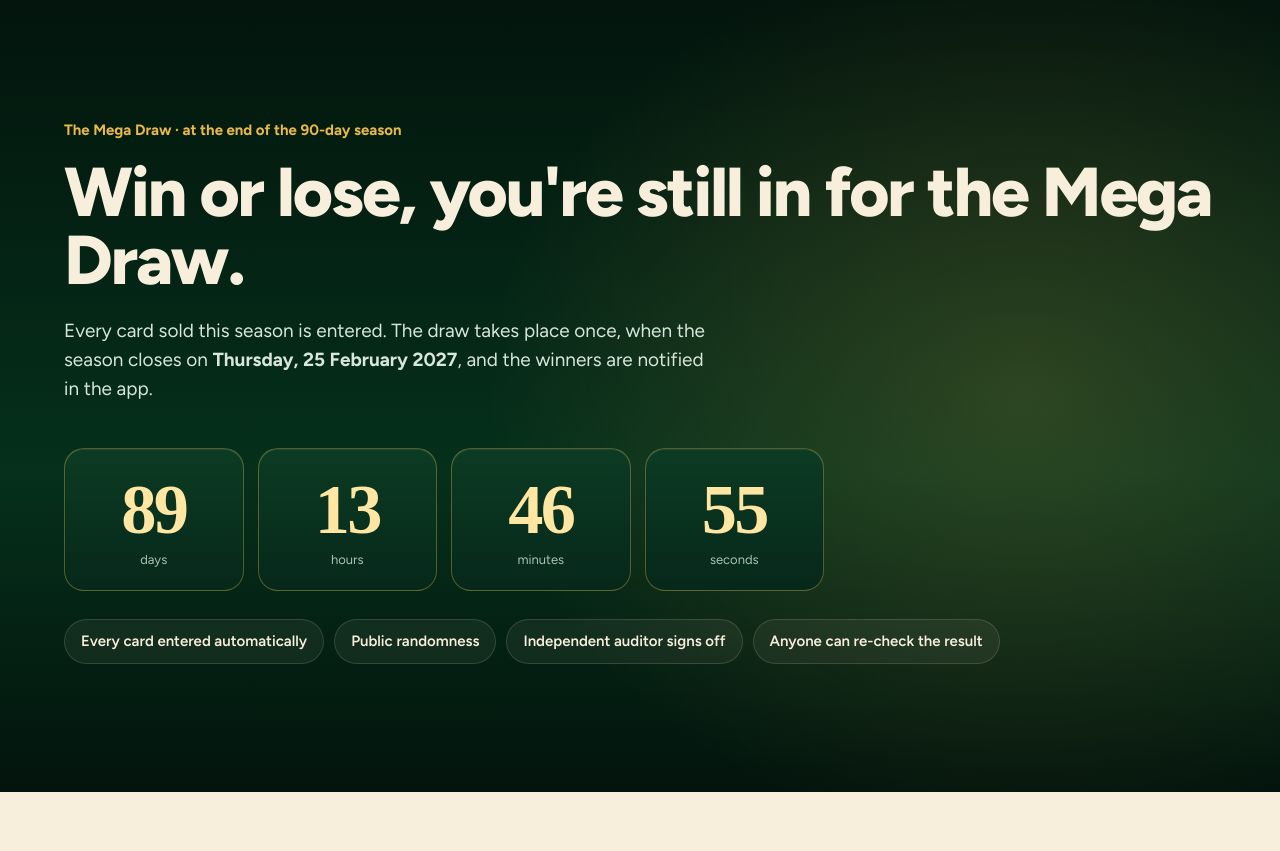
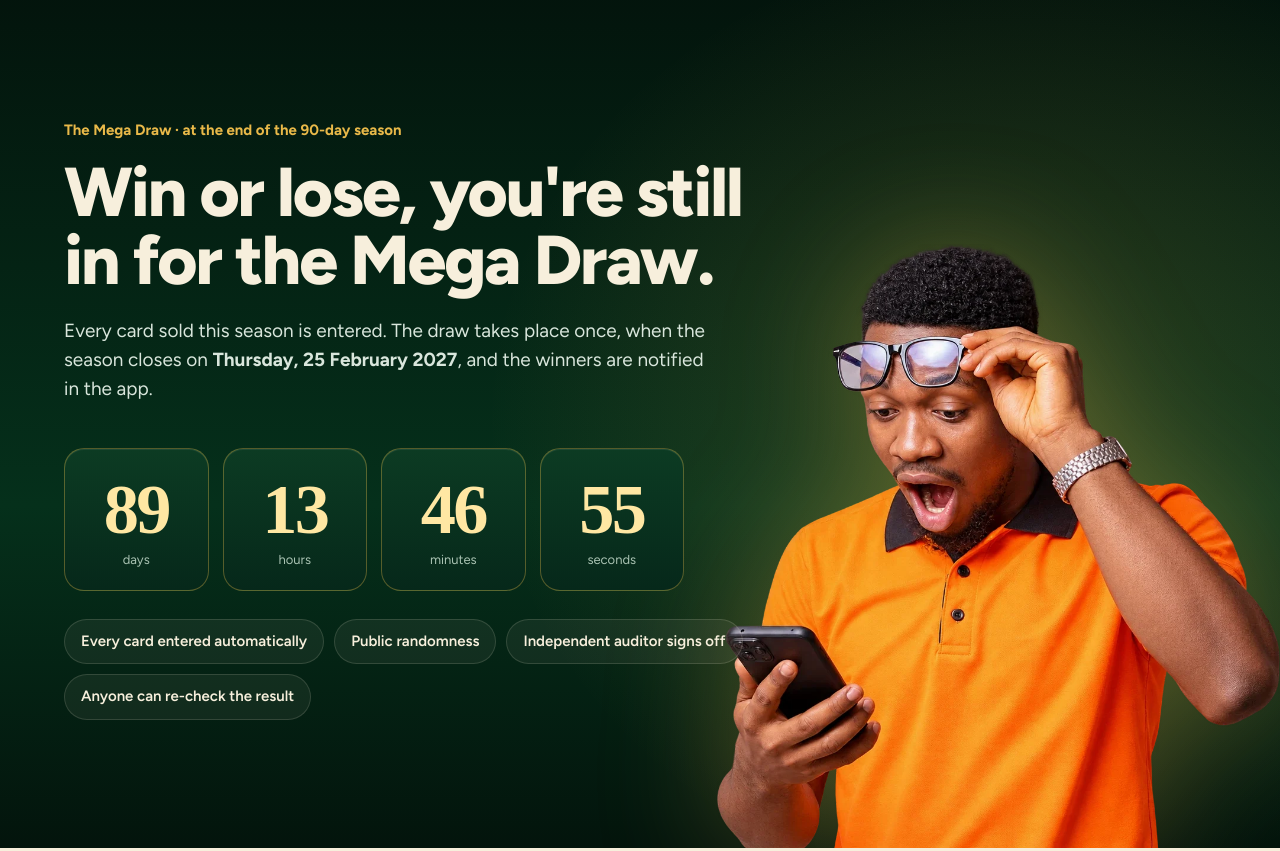
Before and after one commit to mendyx2/wiifarms-rewards, a website: page demo/investor/index.html in a window 1280 px wide. Shown: the part 2548-3399 px from the top of the page. Drawn offline with Linux system fonts and the light colour scheme; a web font is replaced by a local one.

Commit message:
Investor demo: amazed player on the right of the Mega Draw section
Co-Authored-By: Claude Opus 5.5 <noreply@anthropic.com>
Claude-Session: https://claude.ai/code/session_012ndjyJD1ZpqjqKC1xswpv1

```diff
--- a/demo/investor/index.html
+++ b/demo/investor/index.html
@@ -202,6 +202,13 @@ footer .max{display:flex;justify-content:space-between;gap:18px;flex-wrap:wrap}
 #heroCard{position:relative;z-index:1}
 @media(max-width:980px){.tilt{width:min(62vw,300px)}.stage{justify-items:end;padding-right:6px}}
 @media(max-width:560px){.tilt{width:min(64vw,250px)}}
+
+.mega{position:relative;overflow:hidden}
+.mega .max{position:relative;z-index:1}
+.mega-guy{position:absolute;right:max(0px,calc((100vw - 1340px)/2));bottom:0;width:min(44vw,640px);height:auto;pointer-events:none;filter:drop-shadow(0 0 60px rgba(233,185,73,.28))}
+@media(min-width:981px){.mega .max>*{max-width:min(60%,780px)}.mega .max>p{max-width:min(58%,34em)!important}.mega .count{max-width:min(60%,620px)}}
+@media(min-width:981px) and (max-width:1200px){.mega-guy{width:40vw}}
+@media(max-width:980px){.mega-guy{position:static;display:block;width:min(100%,440px);margin:36px auto calc(-1 * clamp(72px,10vw,140px))}}
 </style>
 
 <svg width="0" height="0" style="position:absolute" aria-hidden="true"><defs>
@@ -256,7 +263,7 @@ footer .max{display:flex;justify-content:space-between;gap:18px;flex-wrap:wrap}
   <p style="font-size:19px;color:#d9e6dc;margin-top:22px;max-width:34em">Every card sold this season is entered. The draw takes place once, when the season closes on <b id="drawDate"></b>, and the winners are notified in the app.</p>
   <div class="count" id="count"></div>
   <div class="pills"><span>Every card entered automatically</span><span>Public randomness</span><span>Independent auditor signs off</span><span>Anyone can re-check the result</span></div>
-</div></section>
+</div><img class="mega-guy" src="people/surprised.webp" alt="A player amazed by what he sees on his phone"></section>
 
 <section class="sec gut partners"><div class="max">
   <div class="eyebrow" style="color:#a8740c">The instant cash giveaway</div><h2 style="color:var(--ink)"><span class="big20">₦20,000,000</span> in instant cash to be given away.</h2>
```
Also changed, not shown: demo/investor/people/surprised.webp (added).
